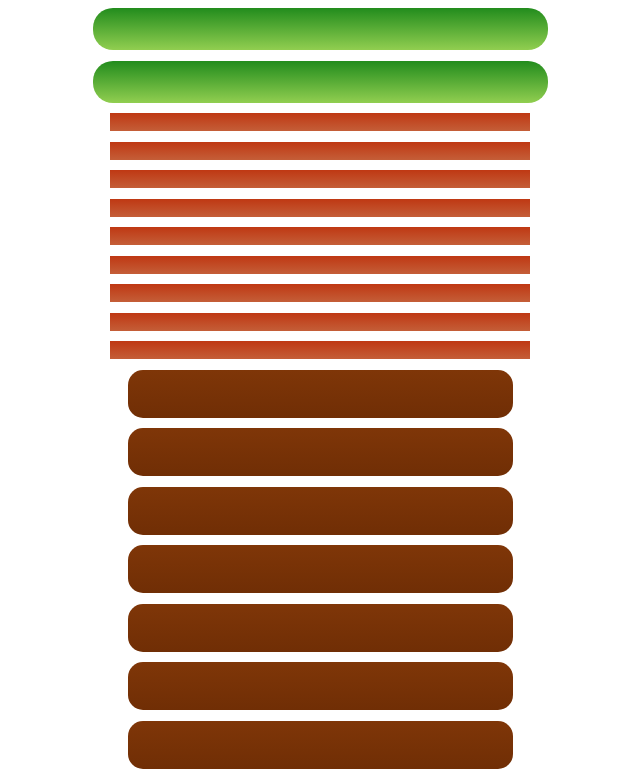
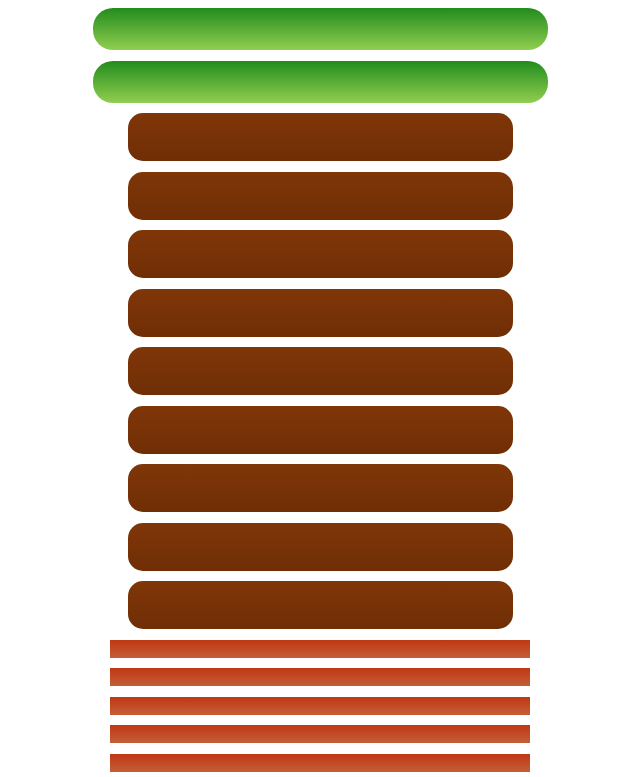
Before and after one commit to rajgohil07/burger_builder, a React (Create React App) app: page / in a window 1280 px wide. Shown: the part 838-1615 px from the top of the page, without its empty margins (320-960 px from the left). Built offline with nearby package versions, Linux system fonts and the light colour scheme; the HTML template or start-up script is replaced by a standard one.

Commit message:
set state as seprate entity

```diff
--- a/src/component/burger/burger.tsx
+++ b/src/component/burger/burger.tsx
@@ -1,10 +1,6 @@
 import { BurgerIngredient } from "./burger_ingredient/burger_ingredient";
 import { BurgerIngredientTypeEnum } from "../../types/burger_ingredient_types";
 import "./burger.css";
-import {
-  IBurgerOptionType,
-  validStringOptions,
-} from "../../types/burger_option_types";
 
 export const Burger = ({ burgerOption }: { burgerOption: any }) => {
   const burgerData: any = Object.keys(burgerOption).map((keyName: any) =>
--- a/src/container/burger_builder/burger_builder.tsx
+++ b/src/container/burger_builder/burger_builder.tsx
@@ -1,21 +1,33 @@
-import { useState } from "react";
+import { useEffect, useState } from "react";
 import { Burger } from "../../component/burger/burger";
 import { IBurgerOptionType } from "../../types/burger_option_types";
 
 export const BurgerBuilder = () => {
-  const initialBurgerOption: IBurgerOptionType = {
-    cheese: 9,
-    salad: 9,
-    bacon: 9,
-    meat: 9,
+  // set burger option state
+  const [getCheese, setCheese] = useState<number>(9);
+  const [getSalad, setSalad] = useState<number>(9);
+  const [getMeat, setMeat] = useState<number>(9);
+  const [getBacon, setBacon] = useState<number>(9);
+  const [getPrice, setPrice] = useState(0);
+
+  const burgerOption: IBurgerOptionType = {
+    cheese: getCheese,
+    salad: getSalad,
+    meat: getMeat,
+    bacon: getBacon,
   };
 
-  // set burger option state
-  const [getUserBurgerOption, setUserBurgerOption] =
-    useState(initialBurgerOption);
+  useEffect(() => {
+    burgerOption.cheese = getCheese;
+    burgerOption.salad = getSalad;
+    burgerOption.meat = getMeat;
+    burgerOption.bacon = getBacon;
+    // eslint-disable-next-line react-hooks/exhaustive-deps
+  }, [getCheese, getSalad, getBacon, getMeat]);
+
   return (
     <>
-      <Burger burgerOption={getUserBurgerOption} />
+      <Burger burgerOption={burgerOption} />
     </>
   );
 };
```
